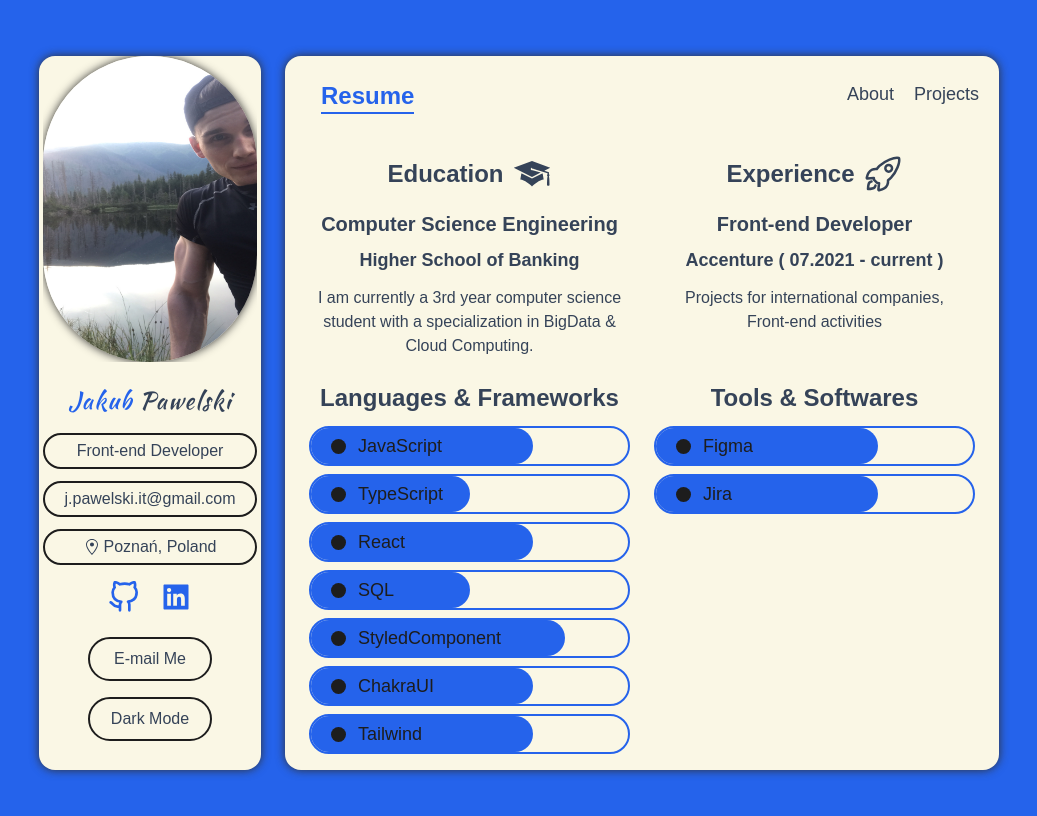
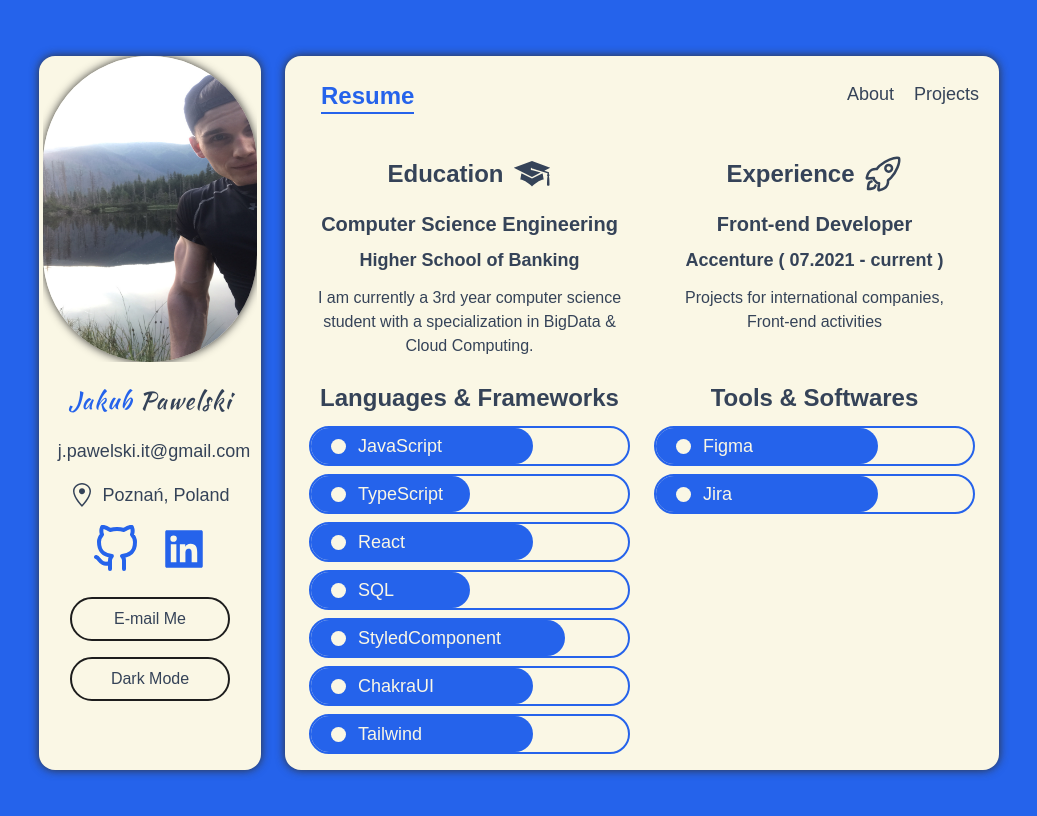
Before and after one commit to DragoBJJ/CV-TypeScript, a Next.js app: page /resume in a window 1280 px wide. Shown: the top 816 px of the page, without its empty margins (121-1158 px from the left). Built offline with nearby package versions, Linux system fonts and the light colour scheme.

Commit message:
make small changes

```diff
--- a/components/Bar.tsx
+++ b/components/Bar.tsx
@@ -18,13 +18,13 @@ const Bar: FC<{ data: ISkill }> = ({ data: { Icon, level, name } }) => {
   return (
     <div className="my-2 bg-ecru  rounded-full border-2 border-blue-600 dark:bg-black">
       <motion.div
-        className="px-4 py-1 flex  text-black  text-lg  dark:text-white  items-start rounded-full bg-blue-600"
+        className="px-4 py-1 flex  text-ecru  text-lg items-start rounded-full bg-blue-600"
         variants={variants}
         initial="initial"
         animate="animate"
       >
         <div className="flex justify-center items-center">
-          <Icon className=" ml-1 mr-3" size="15px" />
+          <Icon className="ml-1 mr-3 dark:text-black" size="15px" />
           {name}
         </div>
       </motion.div>
--- a/components/ProjectCard.tsx
+++ b/components/ProjectCard.tsx
@@ -63,7 +63,7 @@ export const ProjectCard: FC<{
                   }
                   alt={name}
                 />
-                <div className="flex justify-center space-x-3 mt-4">
+                <div className="flex justify-center space-x-3 m-5">
                   <a
                     href={github_url}
                     className="flex items-center px-2  py-1 space-x-3  rounded-full text-lg dark:border-blue-600 border-2 border-black  hover:bg-black hover:text-white dark:hover:bg-blue-600 transition duration-200 ease-in-out"
@@ -85,15 +85,17 @@ export const ProjectCard: FC<{
               <div>
                 <h2 className="mb-3 text-xl font-medium md:text-2xl">{name}</h2>
                 <h3 className="mb-3 font-medium text-lg">{description}</h3>
-                <div className="flex  flex-wrap mt-5 space-x-2 text-sm tracking-wider">
-                  {key_techs.map(item => (
-                    <span
-                      className="px-2 py-1 my-1  border-2 border-black dark:border-blue-600 rounded-full"
-                      key={item}
-                    >
-                      {item}
-                    </span>
-                  ))}
+                <div className="flex  flex-wrap justify-center m-5 space-x-2 text-sm ">
+                  {key_techs.map((item, index) => {
+                    return (
+                      <span
+                        className="px-2 py-1 my-2  border-2 border-black dark:border-blue-600 rounded-full"
+                        key={item}
+                      >
+                        {item}
+                      </span>
+                    );
+                  })}
                 </div>
               </div>
               <button
--- a/components/ProjectNavBar.tsx
+++ b/components/ProjectNavBar.tsx
@@ -38,7 +38,6 @@ export const ProjectNavBar: FC<{
         filterCategory={filterCategory}
         active={active}
       />
-      <NavItem value="node" filterCategory={filterCategory} active={active} />
     </div>
   );
 };
--- a/components/Sidebar.tsx
+++ b/components/Sidebar.tsx
@@ -1,6 +1,8 @@
 import React from "react";
 import { FiGithub } from "react-icons/fi";
 import { AiFillLinkedin } from "react-icons/ai";
+import { HiOutlineMail } from "react-icons/hi";
+import { FaUserNinja } from "react-icons/fa";
 import { GoLocation } from "react-icons/go";
 
 import { useTheme } from "next-themes";
@@ -12,7 +14,7 @@ const Sidebar = () => {
   const changeTheme = () => setTheme(theme === "light" ? "dark" : "light");
 
   return (
-    <div className="">
+    <div>
       <Image
         src="/jakub.jpg"
         alt="Jakub"
@@ -21,44 +23,44 @@ const Sidebar = () => {
         quality="100"
         className="mx-auto rounded-full shadow-custom-light dark:shadow-custom-dark"
       />
-      <h3 className=" my-4 text-2xl font-medium tracking-wider font-kaushan">
+      <div className="">
+        <h3 className=" my-4 text-2xl font-medium  tracking-wider font-kaushan">
           <span className="text-blue-600">Jakub</span> Pawelski
         </h3>
-      <p className="px-2 py-1 my-3 border-2 border-black dark:border-blue-600   rounded-full">
-        Front-end Developer
-      </p>
-      <p className="lg:hidden xl:block px-2 py-1 my-3 border-2 border-black dark:border-blue-600   rounded-full">
-        j.pawelski.it@gmail.com
-      </p>
-      <p className="px-2 py-1 my-3 border-2 border-black dark:border-blue-600  rounded-full">
-        <div className=" flex justify-center items-center">
-          <GoLocation className="mr-1" /> Poznań, Poland
+        <div className=" text-xl sm:text-lg flex  justify-center items-center px-2 py-1 my-3 rounded-full">
+          <HiOutlineMail className=" mr-2 w-6 h-6" /> j.pawelski.it@gmail.com
         </div>
-      </p>
-      <div className="flex w-full my-4 justify-center text-blue-600 w-7/12 md:w-full">
+
+        <div className=" flex justify-center items-center px-2  my-3 text-xl sm:text-lg rounded-full">
+          <GoLocation className="mr-2 w-6 h-6" /> Poznań, Poland
+        </div>
+      </div>
+      <div className="flex my-4 justify-center text-blue-600  md:w-full">
         <a href="https://github.com/DragoBJJ" aria-label="GitHub">
-          <FiGithub className="w-8 h-8 mr-5 cursor-pointer transition duration-300 ease-in-out  transform hover:scale-150 text-blue-600" />
+          <FiGithub className="w-12 h-12 mr-5 cursor-pointer transition duration-300 ease-in-out  transform hover:scale-150 text-blue-600" />
         </a>
         <a
           href="https://www.linkedin.com/in/jakub-pawelski-885559228/"
           aria-label="Linkedin"
         >
-          <AiFillLinkedin className="w-8 h-8 cursor-pointer transition duration-300 ease-in-out transform hover:scale-150 text-blue-600" />
+          <AiFillLinkedin className="w-12 h-12 cursor-pointer transition duration-300 ease-in-out transform hover:scale-150 text-blue-600" />
         </a>
       </div>
 
+      <div className=" flex flex-col justfify-content items-center  mt-100">
         <button
           onClick={() => window.open("mailto:j.pawelski.it@gmail.com")}
-        className=" border-2 border-black dark:border-blue-600  w-7/12 rounded-full my-2 py-2 focus:outline-none hover:bg-black dark:hover:bg-blue-600 hover:text-white transition duration-300 ease-in-out"
+          className=" border-2 border-black dark:border-blue-600  w-40 rounded-full my-2 py-2 focus:outline-none hover:bg-black dark:hover:bg-blue-600 hover:text-white transition duration-300 ease-in-out"
         >
           E-mail Me
         </button>
         <button
           onClick={changeTheme}
-        className="border-2 border-black dark:border-blue-600 w-7/12 rounded-full my-2 py-2 hover:bg-black dark:hover:bg-blue-600 mb-4  hover:text-white transition duration-300 ease-in-out"
+          className="border-2 border-black dark:border-blue-600 w-40 rounded-full my-2 py-2 hover:bg-black dark:hover:bg-blue-600 mb-4  hover:text-white transition duration-300 ease-in-out"
         >
           {theme === "dark" ? "Light" : "Dark"} Mode
         </button>
+      </div>
     </div>
   );
 };
--- a/pages/_app.tsx
+++ b/pages/_app.tsx
@@ -9,8 +9,8 @@ import { AnimatePresence } from "framer-motion";
 function MyApp({ Component, pageProps, router }) {
   return (
     <ThemeProvider attribute="class">
-      <div className="grid grid-cols-12 gap-6 my-14 px-5 lg:px-40 md:px-25 sm:px-10 md:px-32">
-        <div className=" bg-ecru dark:bg-black dark:text-white  lg:col-span-3 text-center  lg:px-1   rounded-2xl col-span-12 shadow-custom-light dark:shadow-custom-dark">
+      <div className="grid grid-cols-12 gap-6 my-14 px-5 lg:px-40 md:px-25 sm:px-10">
+        <div className=" bg-ecru dark:bg-black dark:text-white   lg:col-span-3  text-center  lg:px-1   rounded-2xl col-span-12 shadow-custom-light dark:shadow-custom-dark">
           <Sidebar />
         </div>
         <div className=" bg-ecru  dark:bg-black dark:text-white lg:col-span-9 bg-white col-span-12 rounded-2xl overflow-hidden flex flex-col shadow-custom-light dark:shadow-custom-dark">
--- a/type.ts
+++ b/type.ts
@@ -25,7 +25,6 @@ export interface IProject {
 
 export type Category =
   | "react"
-  | "node"
   | "django"
   | "typeScript"
   | "python"
```
Lines whose indentation alone changed are shown as unchanged.
